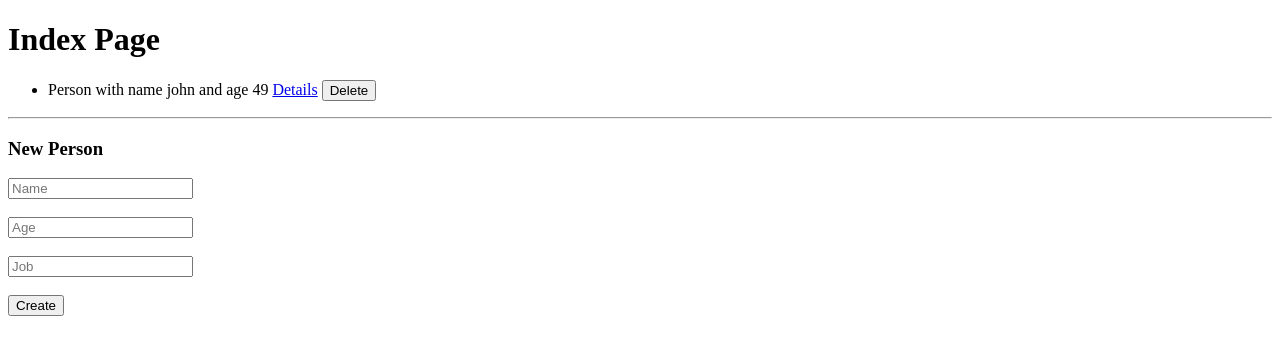
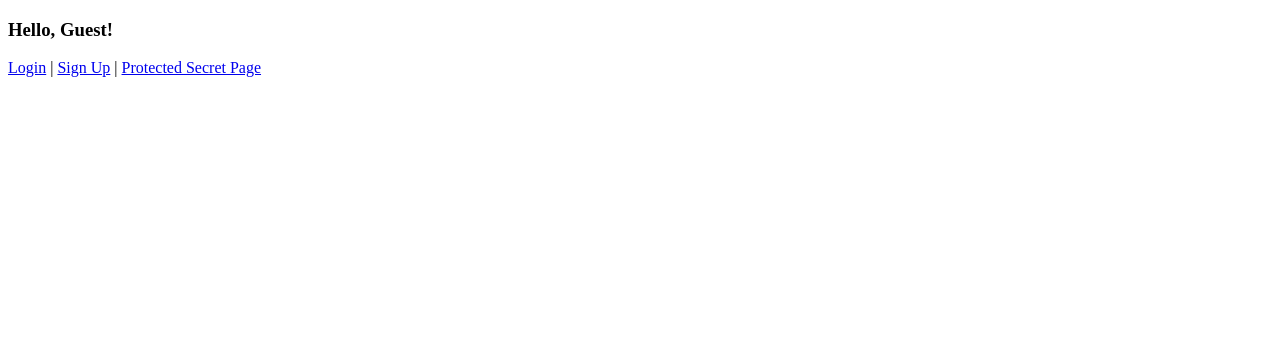
Before and after one commit to Sam33r-Shahzad/Flask-Learning, a Flask app: page / in a window 1280 px wide. Shown: the top 355 px of the page. Run offline with Flask 3, Linux system fonts and the light colour scheme.

Commit message:
User Authentication

```diff
--- a/DBApp/models.py
+++ b/DBApp/models.py
@@ -1,12 +1,32 @@
+# from DBApp.app1 import db
+
+# class Person(db.Model):
+#     __tablename__ = 'people'
+
+#     p_id = db.Column(db.Integer, primary_key=True)
+#     name = db.Column(db.Text, nullable=False)
+#     age = db.Column(db.Integer)
+#     job = db.Column(db.Text)
+
+#     def __repr__(self):
+#         return f"Person with name {self.name} and age {self.age}"
+
+
+
 from app import db
+from flask_login import UserMixin
 
-class Person(db.Model):
-    __tablename__ = 'people'
+class User(db.Model, UserMixin):
+    __tablename__ = 'users'
 
-    p_id = db.Column(db.Integer, primary_key=True)
-    name = db.Column(db.Text, nullable=False)
-    age = db.Column(db.Integer)
-    job = db.Column(db.Text)
+    uid = db.Column(db.Integer, primary_key=True)
+    username = db.Column(db.String(50), nullable=False, unique=True)
+    password = db.Column(db.String(100), nullable=False)
+    role = db.Column(db.String(50), nullable=True)
+    description = db.Column(db.String(200), nullable=True)
 
     def __repr__(self):
-        return f"Person with name {self.name} and age {self.age}"
+        return f"<User {self.username} - Role {self.role}>"
+
+    def get_id(self):
+        return str(self.uid)
--- a/DBApp/routes.py
+++ b/DBApp/routes.py
@@ -1,41 +1,100 @@
-from flask import render_template, request
-from models import Person
+# from flask import render_template, request
+# from models import Person
 
-def register_routes(app, db):
+# def register_routes(app, db):
 
-    @app.route('/', methods=['GET', 'POST'])
+#     @app.route('/', methods=['GET', 'POST'])
+#     def index():
+#         if request.method == 'GET':
+#             people = Person.query.all()
+#             return render_template('index.html', people=people)
+
+#         elif request.method == 'POST':
+#             name = request.form.get('name')
+#             age = int(request.form.get('age'))
+#             job = request.form.get('job')
+
+#             # Create new Person Object
+#             new_person = Person(name=name, age=age, job=job)
+
+#             # Save to Database
+#             db.session.add(new_person)
+#             db.session.commit()
+
+#             people = Person.query.all()
+#             return render_template('index.html', people=people)
+
+
+#     @app.route('/delete/<int:p_id>', methods=['DELETE'])
+#     def delete(p_id):
+#         Person.query.filter(Person.p_id == p_id).delete()
+#         db.session.commit()
+
+#         people = Person.query.all()
+#         return render_template('index.html', people=people)
+
+
+#     @app.route('/details/<int:p_id>', methods=['GET'])
+#     def details(p_id):
+
+#         person = Person.query.filter(Person.p_id == p_id).first()
+#         return render_template('detail.html', person=person)
+
+
+
+
+from flask import render_template, request, redirect, url_for
+from flask_login import login_user, logout_user, current_user, login_required
+from models import User
+
+def register_routes(app, db, bcrypt):
+
+    @app.route('/')
     def index():
+        return render_template('index.html')
+
+    @app.route('/signup', methods=['GET', 'POST'])
+    def signup():
         if request.method == 'GET':
-            people = Person.query.all()
-            return render_template('index.html', people=people)
+            return render_template('signup.html')
 
         elif request.method == 'POST':
-            name = request.form.get('name')
-            age = int(request.form.get('age'))
-            job = request.form.get('job')
+            username = request.form.get('username')
+            password = request.form.get('password')
 
-            # Create new Person Object
-            new_person = Person(name=name, age=age, job=job)
+            # Hash Password before storing
+            hashed_password = bcrypt.generate_password_hash(password).decode('utf-8')
 
-            # Save to Database
-            db.session.add(new_person)
+            new_user = User(username=username, password=hashed_password)
+            db.session.add(new_user)
             db.session.commit()
 
-            people = Person.query.all()
-            return render_template('index.html', people=people)
+            return redirect(url_for('index'))
 
+    @app.route('/login', methods=['GET', 'POST'])
+    def login():
+        if request.method == 'GET':
+            return render_template('login.html')
 
-    @app.route('/delete/<int:p_id>', methods=['DELETE'])
-    def delete(p_id):
-        Person.query.filter(Person.p_id == p_id).delete()
-        db.session.commit()
+        elif request.method == 'POST':
+            username = request.form.get('username')
+            password = request.form.get('password')
 
-        people = Person.query.all()
-        return render_template('index.html', people=people)
+            user = User.query.filter(User.username == username).first()
 
+            # Verify Password Hash
+            if user and bcrypt.check_password_hash(user.password, password):
+                login_user(user)
+                return redirect(url_for('index'))
+            else:
+                return "Failed to log in. Invalid Credentials."
 
-    @app.route('/details/<int:p_id>', methods=['GET'])
-    def details(p_id):
+    @app.route('/logout')
+    def logout():
+        logout_user()
+        return redirect(url_for('index'))
 
-        person = Person.query.filter(Person.p_id == p_id).first()
-        return render_template('detail.html', person=person)
+    @app.route('/secret')
+    @login_required
+    def secret():
+        return f"My secret message! Welcome {current_user.username}"
--- a/DBApp/templates/base.html
+++ b/DBApp/templates/base.html
@@ -2,14 +2,12 @@
 <html lang="en">
 <head>
     <meta charset="UTF-8">
-    <title>{% block title %}Default{% endblock %}</title>
+    <title>{% block title %}Auth App{% endblock %}</title>
 </head>
 <body>
-
     <div class="container">
         {% block content %}
         {% endblock %}
     </div>
-
 </body>
 </html>
--- a/DBApp/templates/index.html
+++ b/DBApp/templates/index.html
@@ -1,45 +1,16 @@
+
+
 {% extends 'base.html' %}
 
-{% block title %}Index{% endblock %}
+{% block content %}
+    {% if current_user.is_authenticated %}
+        <h3>Hello, {{ current_user.username }}!</h3>
+        <a href="{{ url_for('logout') }}">Logout</a> |
+    {% else %}
+        <h3>Hello, Guest!</h3>
+        <a href="{{ url_for('login') }}">Login</a> |
+        <a href="{{ url_for('signup') }}">Sign Up</a> |
+    {% endif %}
 
-{% block content %}
-    <h1>Index Page</h1>
-
-    <ul>
-        {% for person in people %}
-            <li>
-                {{ person }}
-                <!-- Details Link -->
-                <a href="{{ url_for('details', p_id=person.p_id) }}">Details</a>
-
-                <!-- Delete Button -->
-                <button onclick="deletePerson({{ person.p_id }})">Delete</button>
-            </li>
-        {% endfor %}
-    </ul>
-
-    <hr>
-    <h3>New Person</h3>
-    <form action="{{ url_for('index') }}" method="POST">
-        <input type="text" name="name" placeholder="Name" required><br><br>
-        <input type="number" name="age" placeholder="Age"><br><br>
-        <input type="text" name="job" placeholder="Job"><br><br>
-        <input type="submit" value="Create">
-    </form>
-
-    <script type="text/javascript">
-        function deletePerson(p_id) {
-            fetch("{{ url_for('delete', p_id=0) }}".replace('0', p_id), {
-                method: 'DELETE'
-            })
-            .then(response => {
-                if (response.ok) {
-                    window.location.reload();
-                } else {
-                    console.error("Failed to delete item with PID: " + p_id);
-                }
-            })
-            .catch(error => console.error("Error during fetching:", error));
-        }
-    </script>
+    <a href="{{ url_for('secret') }}">Protected Secret Page</a>
 {% endblock %}
```
Also changed, not shown: DBApp/app.py (+53 -10 lines), DBApp/migrations/versions/3555f3874966_added_user_model_and_removed_person_.py (added, +44 -0 lines), DBApp/templates/login.html (added, +10 -0 lines), DBApp/templates/oldBase.html (added, +15 -0 lines), DBApp/templates/oldIndex.html (added, +45 -0 lines), DBApp/templates/signup.html (added, +10 -0 lines), DBApp/instance/testdb.db.
